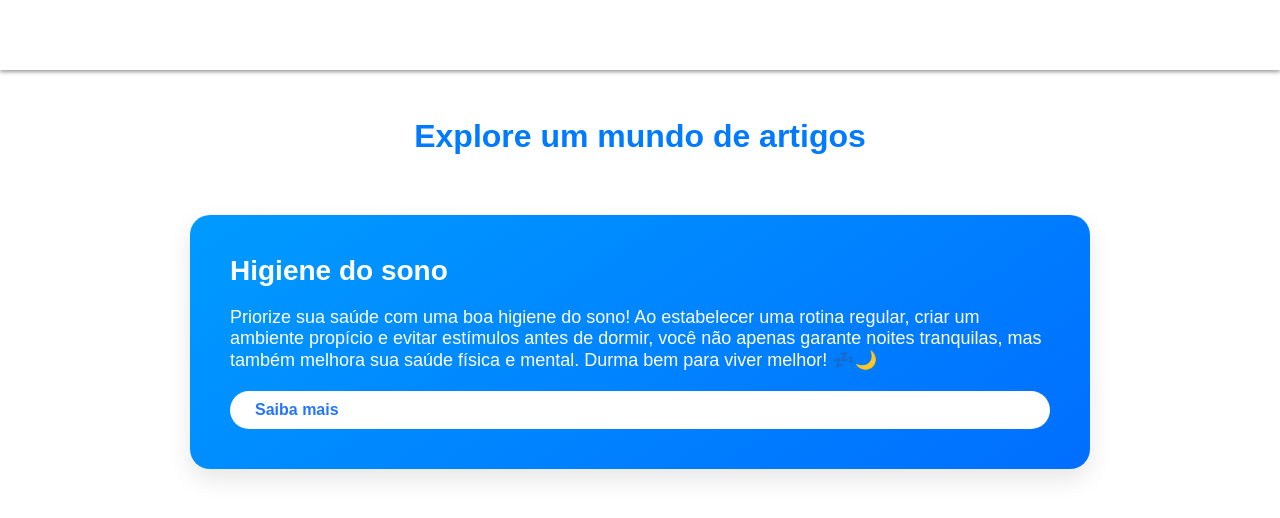
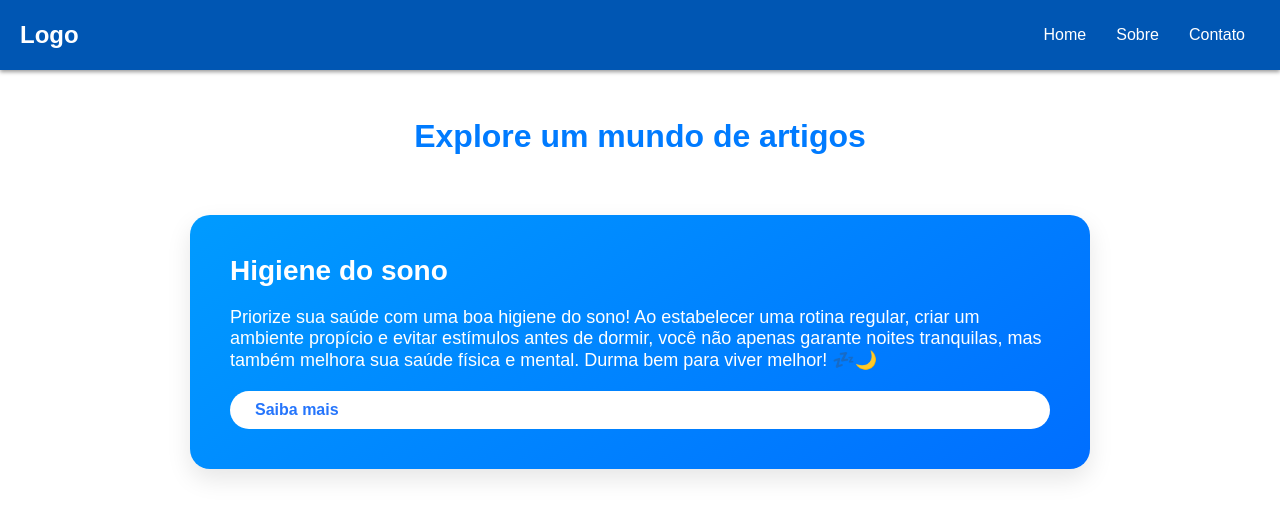
Before and after one commit to LucasSobrinh0/meencontrando, a plain HTML site: page artigos.html in a window 1280 px wide. Drawn offline with Linux system fonts and the light colour scheme.

Commit message:
Update artigos.html

```diff
--- a/artigos.html
+++ b/artigos.html
@@ -120,7 +120,7 @@
 
 <body>
     <main class="main-pg2">
-        <nav class="navbar">
+        <nav class="navbar" style="background-color: #0056b3;">
             <div class="navbar-logo">Logo</div>
             <ul class="navbar-links">
                 <li><a href="index.html">Home</a></li>
```
